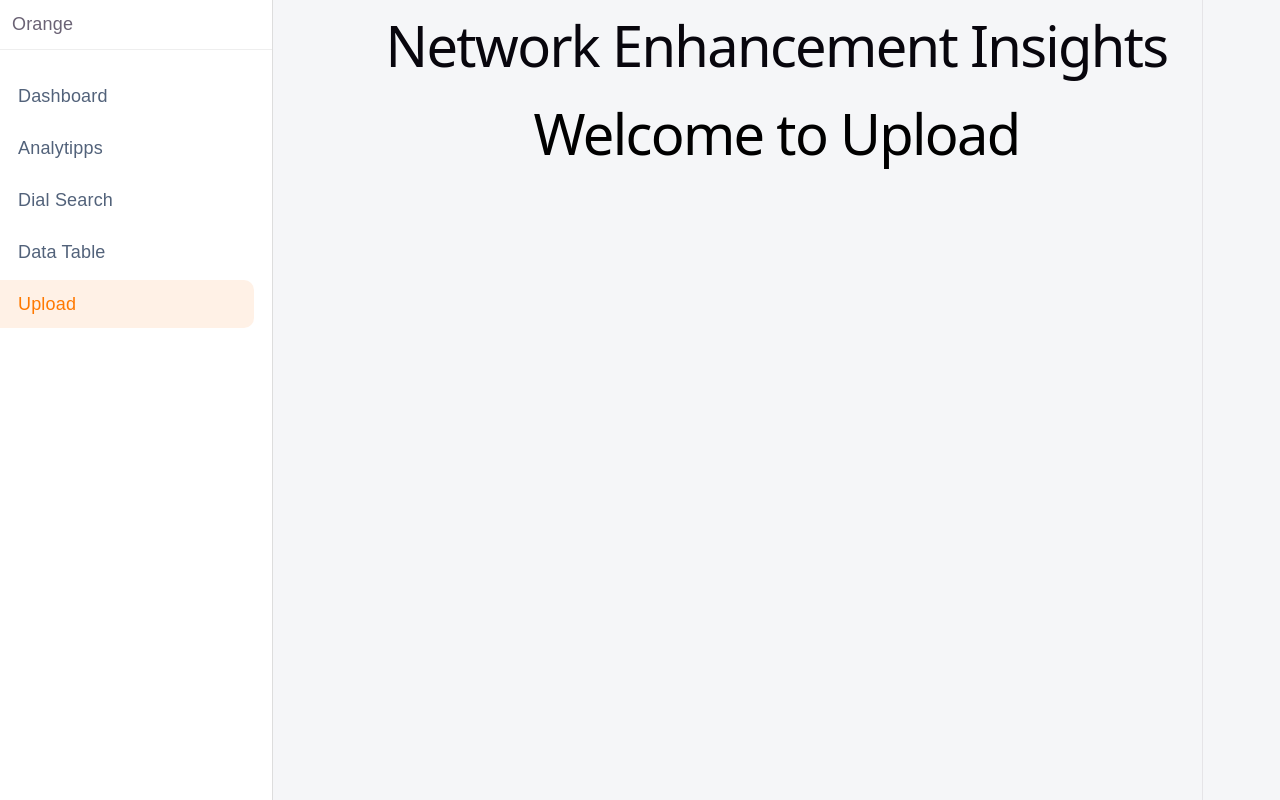
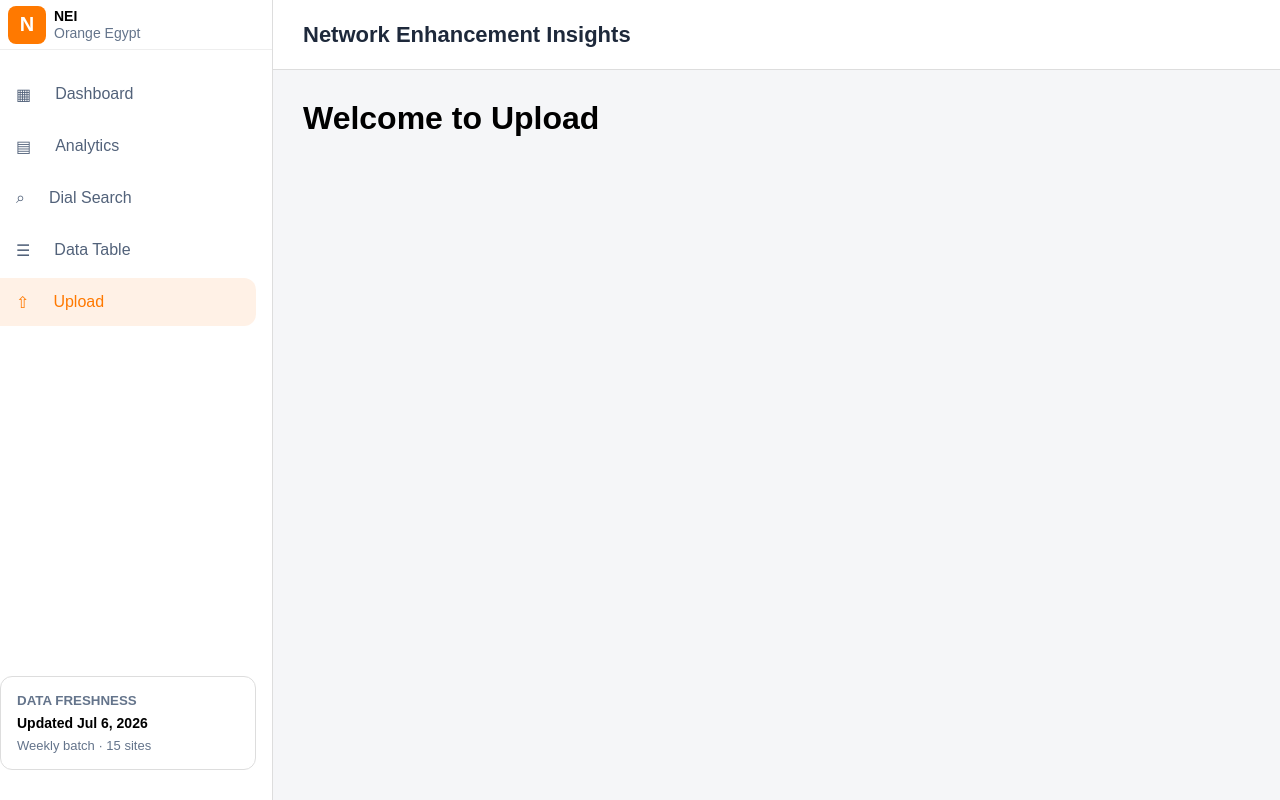
Before and after one commit to ahmedehab2006/orange-frontend, a React (Vite) app: page /upload in a window 1280 px wide. Built offline with nearby package versions, Linux system fonts and the light colour scheme.

Commit message:
Update components and styling

```diff
--- a/src/App.css
+++ b/src/App.css
@@ -1,14 +1,3 @@
-* {
-  box-sizing: border-box;
-  margin: 0;
-  padding: 0;
-}
-
-body {
-  font-family: Arial, sans-serif;
-  background: #f5f6f8;
-}
-
 .app-layout {
   display: flex;
   min-height: 100vh;
@@ -17,10 +6,10 @@ body {
 /* Sidebar */
 
 .sidebar {
-  width: 273px;
+  width: var(--sidebar-width);
   height: 100vh;
-  background: white;
-  border-right: 1px solid #ddd;
+  background: var(--color-white);
+  border-right: 1px solid var(--color-border);
   position: fixed;
   left: 0;
   top: 0;
@@ -32,17 +21,17 @@ body {
   height: 50px;
   display: flex;
   align-items: center;
-  gap: 12px;
-  padding: 0 12px;
+  gap: var(--space-sm);
+  padding: 0 var(--space-sm);
   border-bottom: 1px solid #eee;
 }
 
 .logo-icon {
   width: 38px;
   height: 38px;
-  background: #ff7900;
-  color: white;
-  border-radius: 8px;
+  background: var(--color-orange);
+  color: var(--color-white);
+  border-radius: var(--radius-md);
   display: flex;
   align-items: center;
   justify-content: center;
@@ -51,39 +40,39 @@ body {
 }
 
 .logo h3 {
-  font-size: 16px;
+  font-size: var(--text-base);
 }
 
 .logo span {
-  color: #64748b;
-  font-size: 14px;
+  color: var(--color-text-muted);
+  font-size: var(--text-base);
 }
 
 /* Navigation */
 
 .sidebar-nav {
-  margin-top: 18px;
+  margin-top: var(--space-md);
 }
 
 .sidebar-nav a {
   height: 48px;
-  margin: 4px 18px 4px 0;
-  padding: 0 18px;
+  margin: var(--space-xs) var(--space-md) var(--space-xs) 0;
+  padding: 0 var(--space-md);
   display: flex;
   align-items: center;
-  gap: 20px;
+  gap: var(--space-lg);
   text-decoration: none;
-  color: #52627a;
-  border-radius: 0 10px 10px 0;
+  color: var(--color-nav-text);
+  border-radius: 0 var(--radius-lg) var(--radius-lg) 0;
 }
 
 .sidebar-nav a.active {
-  background: #fff1e6;
-  color: #ff7900;
+  background: var(--color-orange-bg);
+  color: var(--color-orange);
 }
 
 .sidebar-nav a:hover {
-  background: #fff5ee;
+  background: var(--color-orange-bg-light);
 }
 
 /* Data freshness */
@@ -91,34 +80,50 @@ body {
 .data-freshness {
   margin-top: auto;
   margin-bottom: 30px;
-  padding: 16px;
-  border: 1px solid #ddd;
-  border-radius: 12px;
+  padding: var(--space-md);
+  border: 1px solid var(--color-border);
+  border-radius: var(--radius-lg);
   margin-left: 0;
-  margin-right: 18px;
+  margin-right: var(--space-md);
   display: flex;
   flex-direction: column;
   gap: 7px;
 }
 
 .data-freshness small {
-  color: #64748b;
+  color: var(--color-text-muted);
   font-weight: bold;
 }
 
 .data-freshness strong {
-  font-size: 14px;
+  font-size: var(--text-base);
 }
 
 .data-freshness span {
-  color: #64748b;
-  font-size: 13px;
+  color: var(--color-text-muted);
+  font-size: var(--text-sm);
 }
 
 /* Main */
 
 .main-content {
-  margin-left: 273px;
-  width: calc(100% - 273px);
+  margin-left: var(--sidebar-width);
+  width: calc(100% - var(--sidebar-width));
   min-height: 100vh;
 }
+
+/* Header */
+
+.header {
+  height: 70px;
+  background: var(--color-white);
+  border-bottom: 1px solid var(--color-border);
+  display: flex;
+  align-items: center;
+  padding: 0 30px;
+}
+
+.header h1 {
+  font-size: var(--text-xl);
+  color: var(--color-text-dark);
+}
--- a/src/index.css
+++ b/src/index.css
@@ -1,111 +1,280 @@
 :root {
-  --text: #6b6375;
-  --text-h: #08060d;
-  --bg: #fff;
-  --border: #e5e4e7;
-  --code-bg: #f4f3ec;
-  --accent: #aa3bff;
-  --accent-bg: rgba(170, 59, 255, 0.1);
-  --accent-border: rgba(170, 59, 255, 0.5);
-  --social-bg: rgba(244, 243, 236, 0.5);
-  --shadow:
-    rgba(0, 0, 0, 0.1) 0 10px 15px -3px, rgba(0, 0, 0, 0.05) 0 4px 6px -2px;
+  /* --- الألوان --- */
+  --color-orange: #ff7900;
+  --color-orange-bg: #fff1e6;
+  --color-orange-bg-light: #fff5ee;
 
-  --sans: system-ui, 'Segoe UI', Roboto, sans-serif;
-  --heading: system-ui, 'Segoe UI', Roboto, sans-serif;
-  --mono: ui-monospace, Consolas, monospace;
+  --color-teal: #0e9384;
+  --color-teal-bg: #e6f6f4;
 
-  font: 18px/145% var(--sans);
-  letter-spacing: 0.18px;
-  color-scheme: light dark;
-  color: var(--text);
-  background: var(--bg);
-  font-synthesis: none;
-  text-rendering: optimizeLegibility;
-  -webkit-font-smoothing: antialiased;
-  -moz-osx-font-smoothing: grayscale;
+  --color-red: #f04438;
+  --color-red-bg: #fef3f2;
 
-  @media (max-width: 1024px) {
-    font-size: 16px;
-  }
+  --color-green: #12b76a;
+  --color-green-bg: #ecfdf3;
+
+  --color-amber: #f79009;
+  --color-amber-bg: #fff7ed;
+
+  --color-grey-bg: #f2f4f7;
+  --color-grey-text: #475467;
+
+  --color-text-dark: #1e293b;
+  --color-text-muted: #64748b;
+  --color-nav-text: #52627a;
+
+  --color-border: #ddd;
+  --color-bg: #f5f6f8;
+  --color-white: #fff;
+
+  /* --- المسافات --- */
+  --space-xs: 4px;
+  --space-sm: 8px;
+  --space-md: 16px;
+  --space-lg: 24px;
+  --space-xl: 32px;
+
+  /* --- الاستدارة --- */
+  --radius-sm: 6px;
+  --radius-md: 8px;
+  --radius-lg: 12px;
+
+  /* --- أحجام الخطوط --- */
+  --text-xs: 11px;
+  --text-sm: 13px;
+  --text-base: 14px;
+  --text-lg: 18px;
+  --text-xl: 22px;
+
+  /* --- الظل --- */
+  --shadow-card: 0 1px 2px rgba(16, 24, 40, 0.04);
+
+  /* --- مقاسات ثابتة --- */
+  --sidebar-width: 273px;
 }
 
-@media (prefers-color-scheme: dark) {
-  :root {
-    --text: #9ca3af;
-    --text-h: #f3f4f6;
-    --bg: #16171d;
-    --border: #2e303a;
-    --code-bg: #1f2028;
-    --accent: #c084fc;
-    --accent-bg: rgba(192, 132, 252, 0.15);
-    --accent-border: rgba(192, 132, 252, 0.5);
-    --social-bg: rgba(47, 48, 58, 0.5);
-    --shadow:
-      rgba(0, 0, 0, 0.4) 0 10px 15px -3px, rgba(0, 0, 0, 0.25) 0 4px 6px -2px;
-  }
-
-  #social .button-icon {
-    filter: invert(1) brightness(2);
-  }
+* {
+  box-sizing: border-box;
+  margin: 0;
+  padding: 0;
 }
 
 body {
-  margin: 0;
+  font-family: Arial, sans-serif;
+  background: var(--color-bg);
 }
 
-#root {
-  width: 1126px;
-  max-width: 100%;
-  margin: 0 auto;
-  text-align: center;
-  border-inline: 1px solid var(--border);
-  min-height: 100svh;
+/* ========== Layout ========== */
+
+.app-layout {
+  display: flex;
+  min-height: 100vh;
+}
+
+.sidebar {
+  width: var(--sidebar-width);
+  height: 100vh;
+  background: var(--color-white);
+  border-right: 1px solid var(--color-border);
+  position: fixed;
+  left: 0;
+  top: 0;
   display: flex;
   flex-direction: column;
-  box-sizing: border-box;
 }
 
-h1,
-h2 {
-  font-family: var(--heading);
-  font-weight: 500;
-  color: var(--text-h);
+.logo {
+  height: 50px;
+  display: flex;
+  align-items: center;
+  gap: var(--space-sm);
+  padding: 0 var(--space-sm);
+  border-bottom: 1px solid #eee;
 }
 
-h1 {
-  font-size: 56px;
-  letter-spacing: -1.68px;
-  margin: 32px 0;
-  @media (max-width: 1024px) {
-    font-size: 36px;
-    margin: 20px 0;
-  }
-}
-h2 {
-  font-size: 24px;
-  line-height: 118%;
-  letter-spacing: -0.24px;
-  margin: 0 0 8px;
-  @media (max-width: 1024px) {
-    font-size: 20px;
-  }
-}
-p {
-  margin: 0;
+.logo-icon {
+  width: 38px;
+  height: 38px;
+  background: var(--color-orange);
+  color: var(--color-white);
+  border-radius: var(--radius-md);
+  display: flex;
+  align-items: center;
+  justify-content: center;
+  font-weight: bold;
+  font-size: 20px;
 }
 
-code,
-.counter {
-  font-family: var(--mono);
-  display: inline-flex;
-  border-radius: 4px;
-  color: var(--text-h);
+.logo h3 {
+  font-size: var(--text-base);
 }
 
-code {
-  font-size: 15px;
-  line-height: 135%;
-  padding: 4px 8px;
-  background: var(--code-bg);
+.logo span {
+  color: var(--color-text-muted);
+  font-size: var(--text-base);
 }
+
+.sidebar-nav {
+  margin-top: var(--space-md);
+}
+
+.sidebar-nav a {
+  height: 48px;
+  margin: var(--space-xs) var(--space-md) var(--space-xs) 0;
+  padding: 0 var(--space-md);
+  display: flex;
+  align-items: center;
+  gap: var(--space-lg);
+  text-decoration: none;
+  color: var(--color-nav-text);
+  border-radius: 0 var(--radius-lg) var(--radius-lg) 0;
+}
+
+.sidebar-nav a.active {
+  background: var(--color-orange-bg);
+  color: var(--color-orange);
+}
+
+.sidebar-nav a:hover {
+  background: var(--color-orange-bg-light);
+}
+
+.data-freshness {
+  margin-top: auto;
+  margin-bottom: 30px;
+  padding: var(--space-md);
+  border: 1px solid var(--color-border);
+  border-radius: var(--radius-lg);
+  margin-left: 0;
+  margin-right: var(--space-md);
+  display: flex;
+  flex-direction: column;
+  gap: 7px;
+}
+
+.data-freshness small {
+  color: var(--color-text-muted);
+  font-weight: bold;
+}
+
+.data-freshness strong {
+  font-size: var(--text-base);
+}
+
+.data-freshness span {
+  color: var(--color-text-muted);
+  font-size: var(--text-sm);
+}
+
+.main-content {
+  margin-left: var(--sidebar-width);
+  width: calc(100% - var(--sidebar-width));
+  min-height: 100vh;
+}
+
+.header {
+  height: 70px;
+  background: var(--color-white);
+  border-bottom: 1px solid var(--color-border);
+  display: flex;
+  align-items: center;
+  padding: 0 30px;
+}
+
+.header h1 {
+  font-size: var(--text-xl);
+  color: var(--color-text-dark);
+}
+
+/* ========== Badge ========== */
+
+.badge {
+  display: inline-flex;
+  align-items: center;
+  justify-content: center;
+  font-weight: 700;
+  border-radius: var(--radius-sm);
+  white-space: nowrap;
+  line-height: 1;
+  font-family: 'Inter', Helvetica, Arial, sans-serif;
+}
+
+.badge--pill {
+  font-size: var(--text-xs);
+  padding: 3px var(--space-sm);
+}
+
+.badge--tag {
+  width: 22px;
+  height: 22px;
+  font-size: var(--text-xs);
+}
+
+.badge--chip {
+  font-size: var(--text-xs);
+  padding: 4px 9px;
+}
+
+.badge--chip-sm {
+  font-size: var(--text-xs);
+  padding: 2px var(--space-sm);
+}
+
+.badge--flag {
+  font-size: var(--text-xs);
+  padding: 3px var(--space-sm);
+  gap: var(--space-xs);
+}
+
+.badge--status {
+  font-size: var(--text-sm);
+  padding: var(--space-sm) var(--space-md);
+  border-radius: var(--radius-md);
+}
+
+.badge--new {
+  background: var(--color-orange-bg);
+  color: var(--color-orange);
+}
+
+.badge--upgrade {
+  background: var(--color-teal-bg);
+  color: var(--color-teal);
+}
+
+.badge--danger {
+  background: var(--color-red-bg);
+  color: var(--color-red);
+}
+
+.badge--neutral {
+  background: var(--color-grey-bg);
+  color: var(--color-grey-text);
+}
+
+.badge--success {
+  background: var(--color-green-bg);
+  color: var(--color-green);
+}
+
+.badge--warning {
+  background: var(--color-amber-bg);
+  color: var(--color-amber);
+}
+
+/* ========== Card ========== */
+
+.card {
+  background: var(--color-white);
+  border: 1px solid var(--color-border);
+  border-radius: var(--radius-lg);
+  padding: var(--space-lg) 22px;
+  box-shadow: var(--shadow-card);
+}
+
+.card-title {
+  font-size: var(--text-lg);
+  font-weight: 600;
+  color: var(--color-text-dark);
+  margin-bottom: var(--space-md);
+}
--- a/src/layout/Sidebar.jsx
+++ b/src/layout/Sidebar.jsx
@@ -1,39 +1,43 @@
-import { NavLink } from "react-router-dom";
 
-function Sidebar() {
+import { NavLink } from 'react-router-dom';
+
+const navItems = [
+    { path: '/', label: 'Dashboard', icon: '▦' },
+    { path: '/analytics', label: 'Analytics', icon: '▤' },
+    { path: '/dial-search', label: 'Dial Search', icon: '⌕' },
+    { path: '/data-table', label: 'Data Table', icon: '☰' },
+    { path: '/upload', label: 'Upload', icon: '⇧' },
+];
+
+export default function Sidebar() {
     return (
-        <aside className="sidebar">
-
+        <div className="sidebar">
             <div className="logo">
-                Orange
+                <div className="logo-icon">N</div>
+                <div>
+                    <h3>NEI</h3>
+                    <span>Orange Egypt</span>
+                </div>
             </div>
 
             <nav className="sidebar-nav">
-
-                <NavLink to="/">
-                    Dashboard
-                </NavLink>
-
-                <NavLink to="/analytics">
-                    Analytipps
-                </NavLink>
-
-                <NavLink to="/dial-search">
-                    Dial Search
-                </NavLink>
-
-                <NavLink to="/data-table">
-                    Data Table
-                </NavLink>
-
-                <NavLink to="/upload">
-                    Upload
-                </NavLink>
-
+                {navItems.map((item) => (
+                    <NavLink
+                        key={item.path}
+                        to={item.path}
+                        className={({ isActive }) => (isActive ? 'active' : '')}
+                    >
+                        <span>{item.icon}</span>
+                        <span>{item.label}</span>
+                    </NavLink>
+                ))}
             </nav>
 
-        </aside>
+            <div className="data-freshness">
+                <small>DATA FRESHNESS</small>
+                <strong>Updated Jul 6, 2026</strong>
+                <span>Weekly batch · 15 sites</span>
+            </div>
+        </div>
     );
 }
-
-export default Sidebar;
```
Also changed, not shown: Components .jsx (added, +18 -0 lines).
